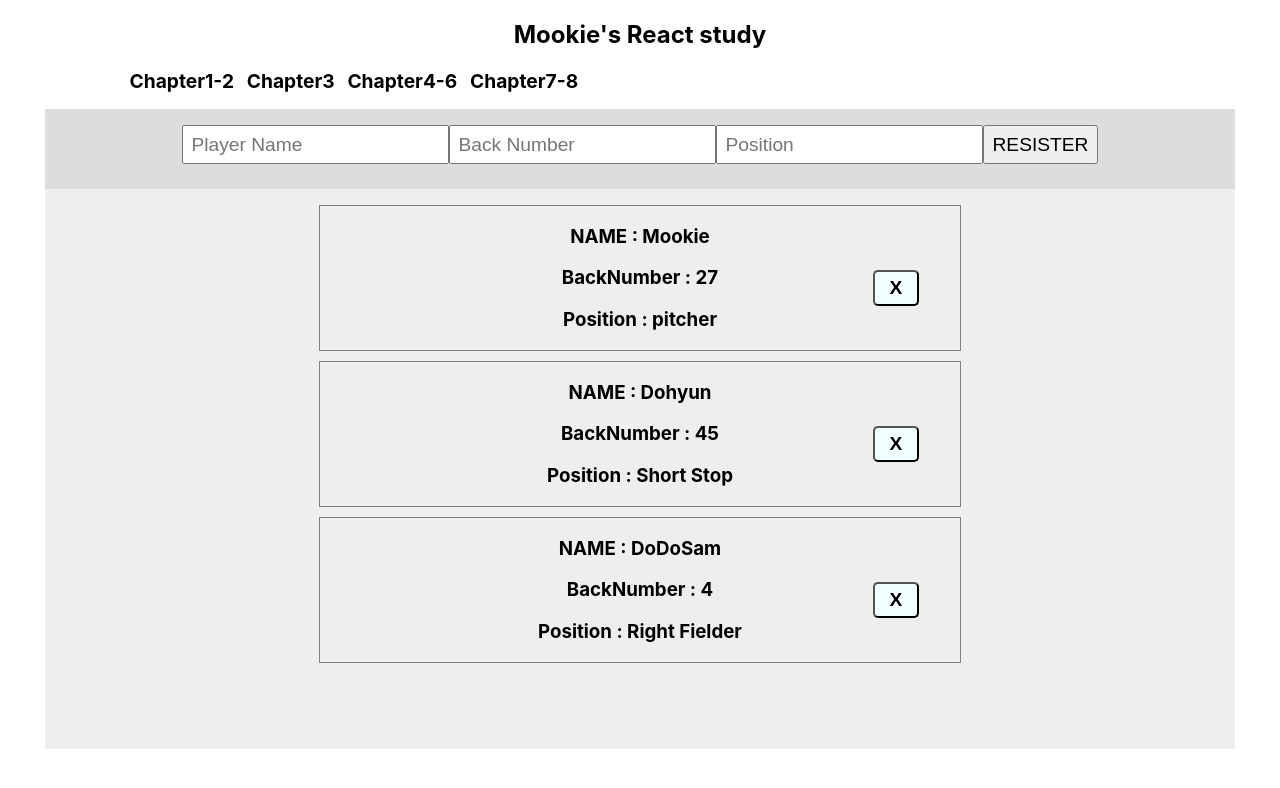
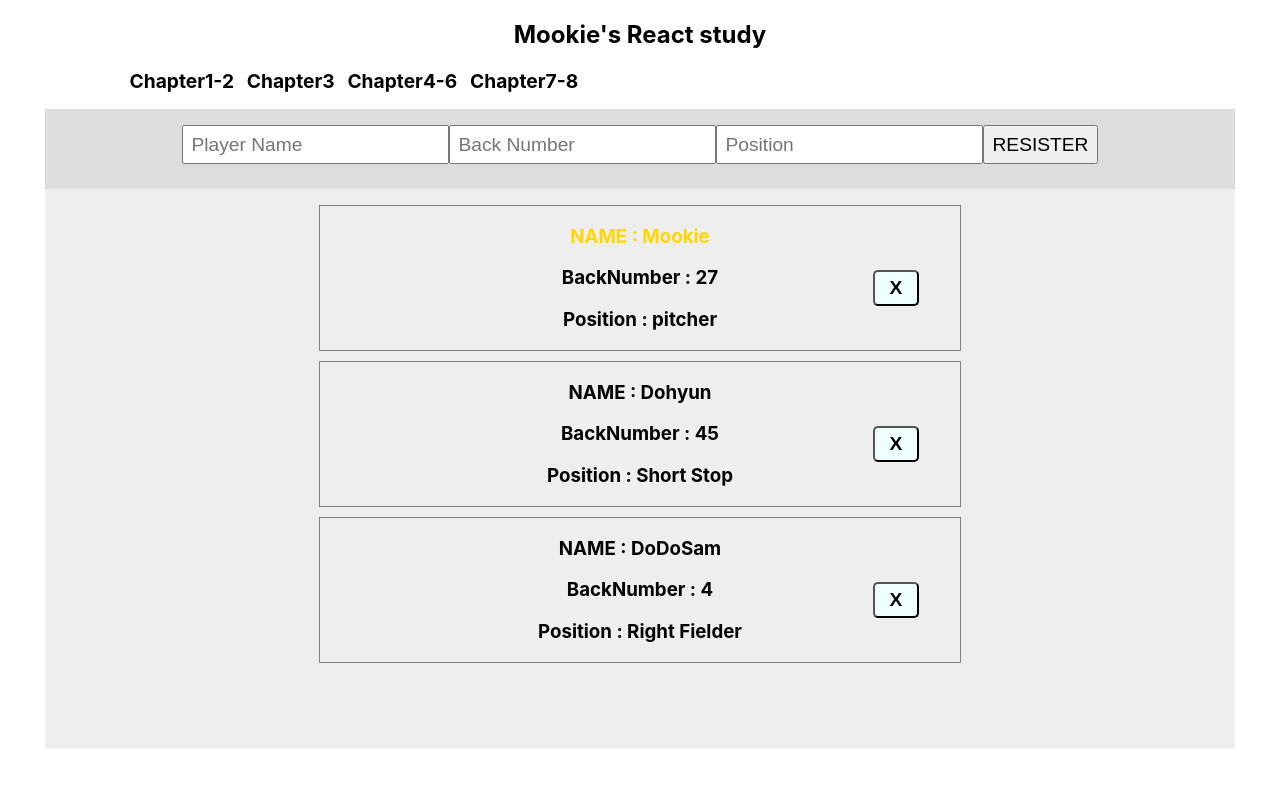
Before and after one commit to tony2550/react-study-app, a React (Create React App) app: page / in a window 1280 px wide. Both pictures are taken after a click on the item "Chapter7-8". Shown: the top 788 px of the page. Built offline with nearby package versions, Linux system fonts and the light colour scheme; the HTML template or start-up script is replaced by a standard one.

Commit message:
add active property in player and add active style in Player-PlayerList

```diff
--- a/src/App.jsx
+++ b/src/App.jsx
@@ -31,9 +31,9 @@ const App = () => {
   };
 
   const [players, setPlayers] = useState([
-    { id: 1, name: 'Mookie', backnumber: '27', position: 'pitcher' },
-    { id: 2, name: 'Dohyun', backnumber: '45', position: 'Short Stop' },
-    { id: 3, name: 'DoDoSam', backnumber: '4', position: 'Right Fielder' },
+    { id: 1, name: 'Mookie', backnumber: '27', position: 'pitcher', active: true },
+    { id: 2, name: 'Dohyun', backnumber: '45', position: 'Short Stop', active: false },
+    { id: 3, name: 'DoDoSam', backnumber: '4', position: 'Right Fielder', active: false },
   ]);
 
   const nextId = useRef(4);
--- a/src/components/PlayersPage/PlayerList.jsx
+++ b/src/components/PlayersPage/PlayerList.jsx
@@ -5,7 +5,7 @@ const Player = ({ player, onRemove }) => {
   return (
     <div>
       <div>
-        <h3>NAME : {player.name}</h3>
+        <h3 style={{ cursor: 'pointer', color: player.active ? 'gold' : 'black' }}>NAME : {player.name}</h3>
         <h3>BackNumber : {player.backnumber}</h3>
         <h3>Position : {player.position}</h3>
       </div>
```
Also changed, not shown: 1 other file (tests, documents, lock files or other folders).
